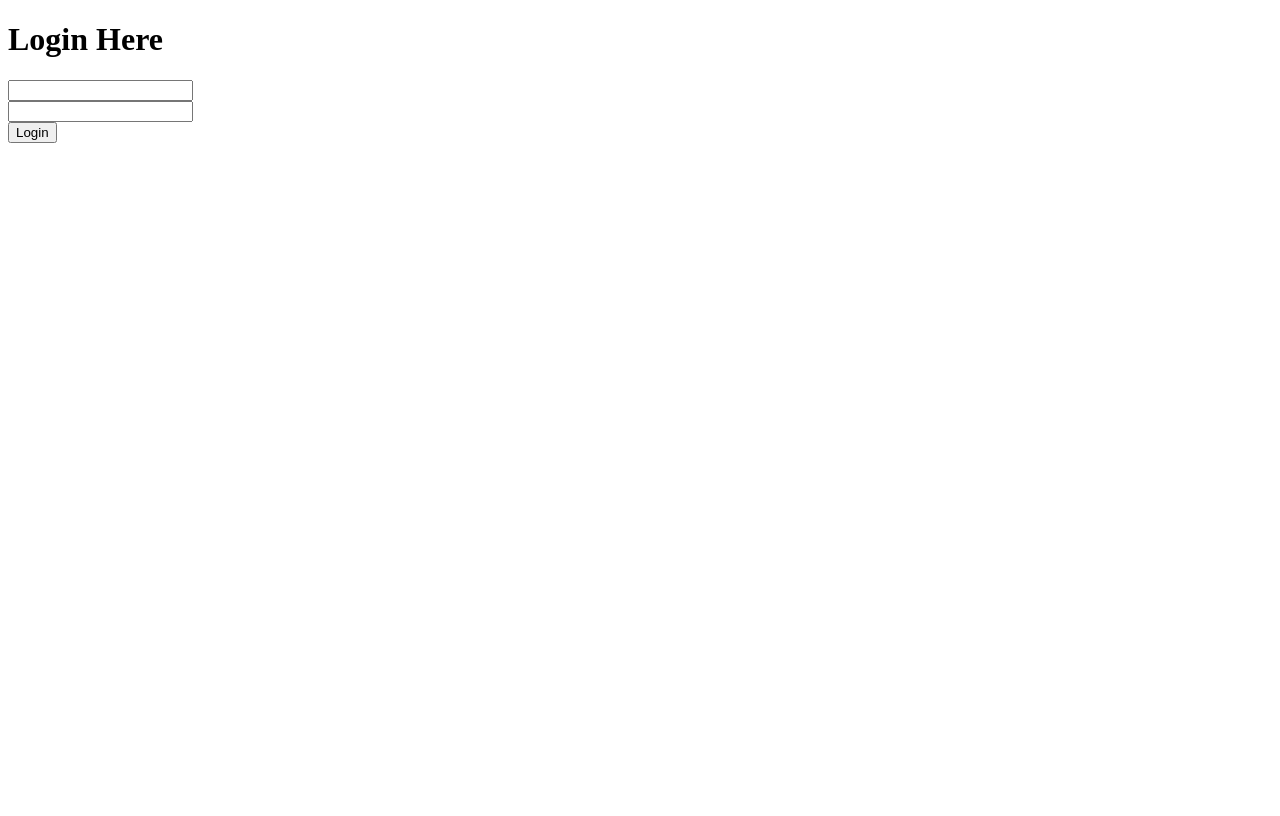
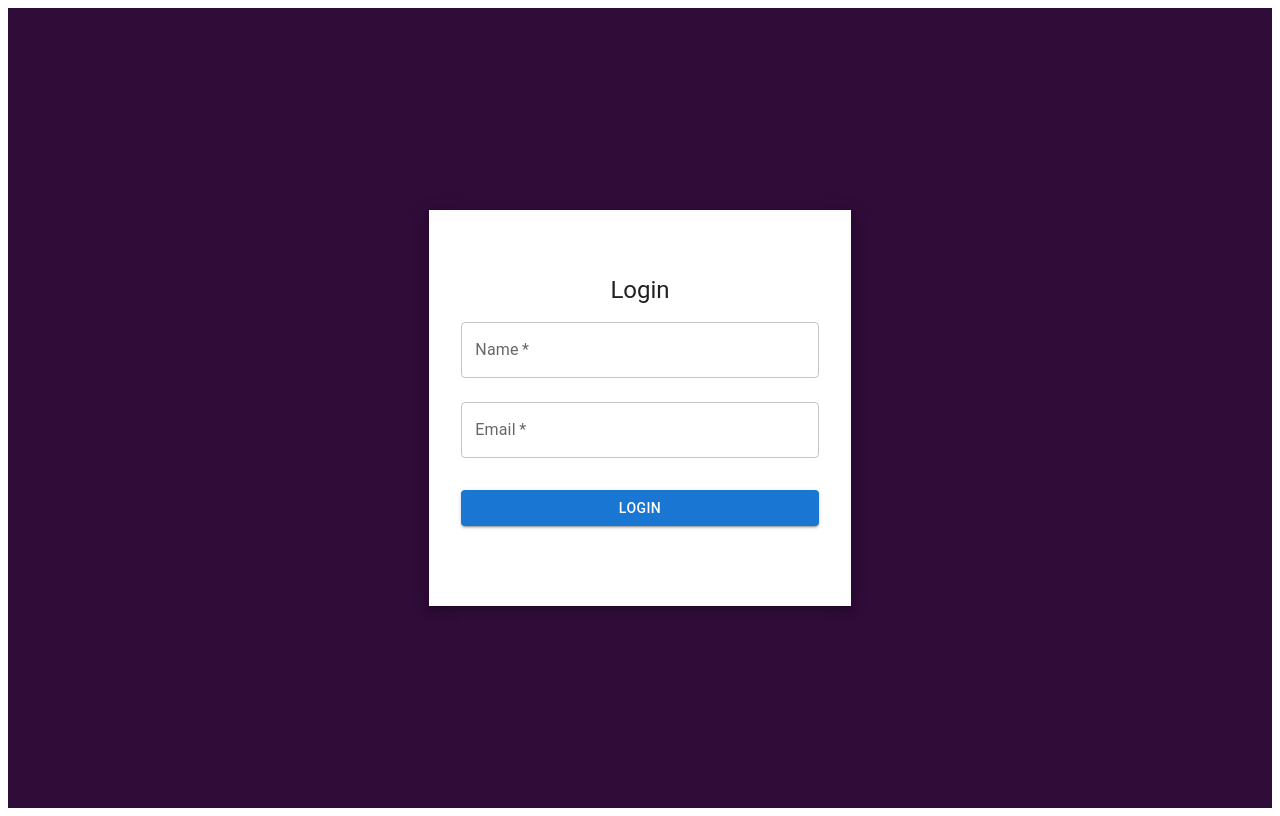
Before and after one commit to drDoWhile0/Fetch-Take-Home-Exercise, a React (Create React App) app: page /login in a window 1280 px wide. Built offline with nearby package versions, Linux system fonts and the light colour scheme.

Commit message:
feature: add MUI components to create a reusable login component

```diff
--- a/src/components/Login.tsx
+++ b/src/components/Login.tsx
@@ -1,6 +1,6 @@
 import React, { useState } from 'react';
 import { useNavigate } from 'react-router-dom';
-
+import { TextField, Button, Typography, Box, Grid, Paper } from '@mui/material';
 
 const Login = () => {
   const [name, setName] = useState('');
@@ -11,7 +11,7 @@ const Login = () => {
   const handleSubmit = async (e: React.FormEvent) => {
     e.preventDefault();
     if (!name || !email) {
-            setError('Please fill in both fields.')
+      setError('Please fill in both fields.');
       return;
     }
 
@@ -35,32 +35,69 @@ const Login = () => {
     }
   };
 
-    return(
-        <div>
-            <h1>Login Here</h1>
-            <form onSubmit={handleSubmit}>
-                <div>
-                    <label></label>
-                    <input
-                        type="text"
-                        id="name"
+  return (
+    <Grid
+      container
+      component="main"
+      className='login-component'
+      sx={{
+        height: '100vh',
+        display: 'flex',
+        justifyContent: 'center',
+        alignItems: 'center',
+      }}
+    >
+      <Grid item xs={12} sm={8} md={4} component={Paper} elevation={6} square>
+        <Box
+          sx={{
+            my: 8,
+            mx: 4,
+            display: 'flex',
+            flexDirection: 'column',
+            alignItems: 'center',
+          }}
+        >
+          <Typography variant="h5">Login</Typography>
+          <form onSubmit={handleSubmit} style={{ width: '100%' }}>
+            {/* Name input */}
+            <TextField
+              variant="outlined"
+              margin="normal"
+              required
+              fullWidth
+              label="Name"
               value={name}
               onChange={(e) => setName(e.target.value)}
             />
-                </div>
-                <div>
-                    <label></label>
-                    <input
+
+            {/* Email input */}
+            <TextField
+              variant="outlined"
+              margin="normal"
+              required
+              fullWidth
+              label="Email"
               type="email"
-                        id="email"
               value={email}
               onChange={(e) => setEmail(e.target.value)}
             />
-                </div>
-                {error && <p>{error}</p>}
-                <button>Login</button>
+
+            {/* Error message */}
+            {error && <Typography color="error">{error}</Typography>}
+
+            {/* Submit Button */}
+            <Button
+              type="submit"
+              fullWidth
+              variant="contained"
+              sx={{ mt: 3, mb: 2 }}
+            >
+              Login
+            </Button>
           </form>
-        </div>
+        </Box>
+      </Grid>
+    </Grid>
   );
 };
 
```
Lines whose indentation alone changed are shown as unchanged.
